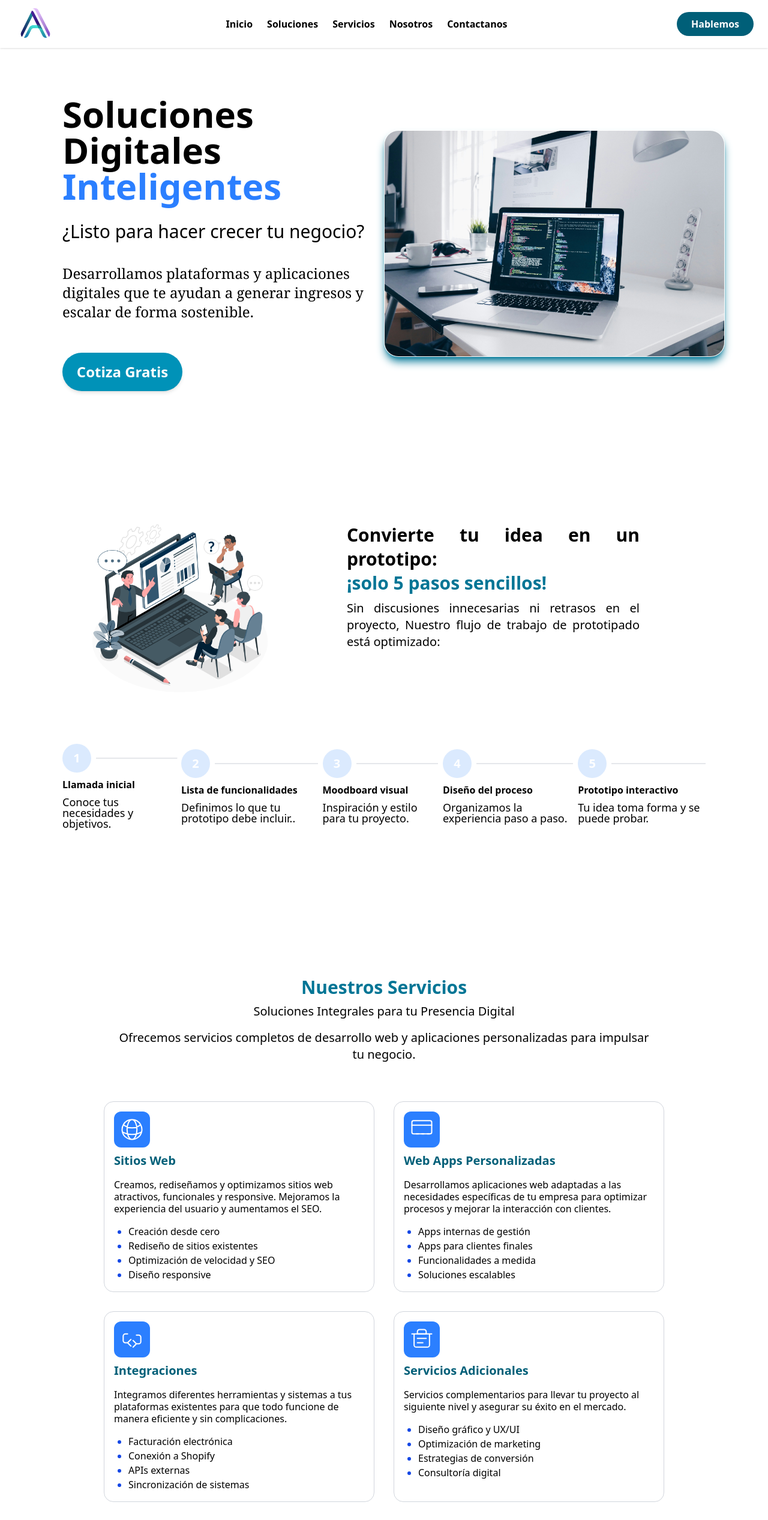
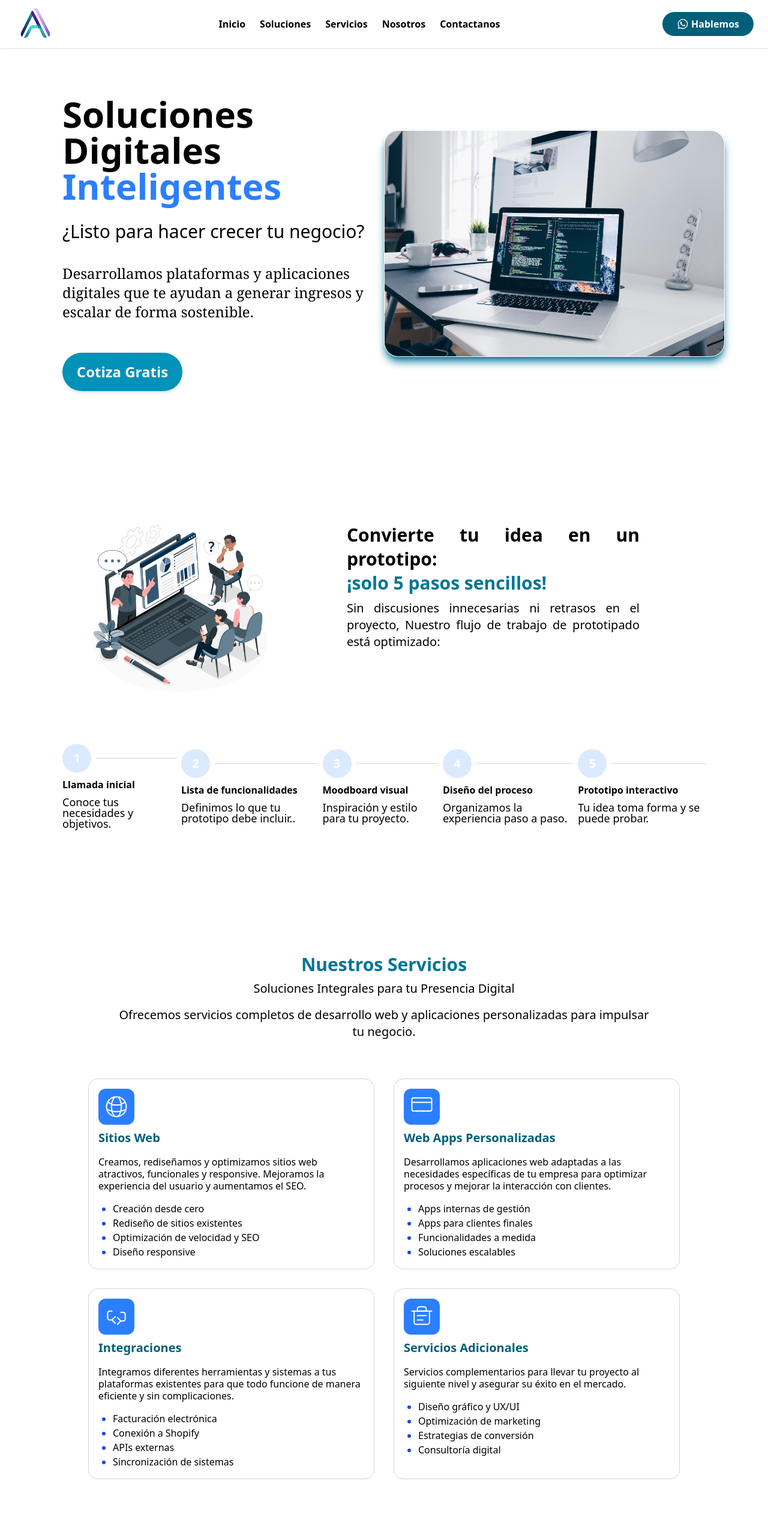
Before and after one commit to johnDev-90/aitera-tech, a Next.js app: page / in a window 1280 px wide. Shown: the top 2534 px of the page at 60% size. Built offline with nearby package versions, Linux system fonts and the light colour scheme.

Commit message:
Feat: Add CTA WhatsApp floating button

```diff
--- a/src/app/components/sections/ContactUs.tsx
+++ b/src/app/components/sections/ContactUs.tsx
@@ -39,6 +39,15 @@ const ContactUs = () => {
         );
       }
     }
+
+    showToast.error("¡Debes llenar todos los campos!", {
+      duration: 4500,
+      progress: true,
+      position: "top-center",
+      transition: "bounceIn",
+      icon: "",
+      sound: true,
+    });
   }
 
   return (
@@ -55,7 +64,7 @@ const ContactUs = () => {
 
       <div className="w-full lg:w-[80%] mx-auto h-screen  lg:grid  lg:grid-cols-2 lg:justify-items-center gap-4">
         <form
-          data-aos="fade-right"
+          data-aos="zoom-in"
           action="#"
           method="POST"
           className="w-full lg:w-[80%] lg:mx-auto p-8 mt-16  font-light"
@@ -87,7 +96,6 @@ const ContactUs = () => {
               </label>
               <div className="mt-2.5">
                 <input
-                  required
                   value={form.email}
                   onChange={(e) => setForm({ ...form, email: e.target.value })}
                   id="email"
@@ -132,7 +140,7 @@ const ContactUs = () => {
         </form>
 
         <div
-          data-aos="fade-left"
+          data-aos="zoom-in"
           className="w-full  sm:h-full  md:flex md:flex-col gap-8 pt-30 font-light text-xl"
         >
           <div className="flex flex-col gap-8">
--- a/src/app/components/sections/Hero.tsx
+++ b/src/app/components/sections/Hero.tsx
@@ -6,7 +6,7 @@ const Hero = () => {
   return (
     <section
       data-aos="fade-up"
-      className="w-full h-full mt-40 lg:grid grid-cols-2 font-sans lg:mt-16 lg:w-full lg:h-full lg:text-6xl flex flex-col justify-center lg:p-12"
+      className="w-full h-full pt-30 lg:grid grid-cols-2 font-sans lg:mt-16 lg:w-full lg:h-full lg:text-6xl flex flex-col justify-center lg:p-12"
       id="home"
     >
       <div className="w-full h-full text-3xl md:text-5xl lg:text-6xl md:flex md:flex-col md:justify-center md:p-8">
--- a/src/app/components/sections/Services.tsx
+++ b/src/app/components/sections/Services.tsx
@@ -3,10 +3,7 @@ import { cardContent } from "../data/serviceCardData";
 
 const Services = () => {
   return (
-    <section
-      id="services"
-      className="pt-200 sm:pt-140 w-full h-full md:pt-80 lg:pt-16 lg:p-8"
-    >
+    <section id="services" className="pt-25 w-full h-full md:pt-80 lg:pt-16">
       <div className="md:p-8 text-lg font-light">
         <h2 className="text-cyan-700 text-center font-semibold text-2xl md:text-3xl">
           Nuestros Servicios
--- a/src/app/components/sections/Solutions.tsx
+++ b/src/app/components/sections/Solutions.tsx
@@ -7,7 +7,7 @@ import { paraghrapText } from "../data/SolutionsData";
 
 const Solutions = () => {
   return (
-    <div data-aos="fade-right" className="w-full h-screen lg:pt-16 ">
+    <div data-aos="fade-right" className="w-full h-full lg:pt-16 ">
       <div
         className="w-full lg:flex lg:justify-center lg:gap-16 lg:items-center"
         id="solutions"
--- a/src/app/components/ui/ButtonCta1.tsx
+++ b/src/app/components/ui/ButtonCta1.tsx
@@ -4,8 +4,27 @@ import Link from "next/link";
 
 const ButtonCta1 = ({ text }: ButtonProps_Type) => {
   return (
-    <Link href={"#contact"}>
-      <button className="hidden md:flex cursor-pointer bg-cyan-800 text-white px-6 py-2 rounded-full font-semibold hover:bg-cyan-700 transition">
+    <Link
+      href={`https://wa.me/${process.env.NEXT_PUBLIC_WHATSAPP}?text=Hola%20quisiera%20más%20información`}
+      target="_blank"
+      rel="noopener noreferrer"
+    >
+      <button className="hidden md:flex cursor-pointer justify-center items-center gap-1 bg-cyan-800 text-white px-6 py-2 rounded-full font-semibold hover:bg-cyan-700 transition">
+        <svg
+          xmlns="http://www.w3.org/2000/svg"
+          viewBox="0 0 24 24"
+          fill="currentColor"
+          stroke="currentColor"
+          strokeWidth={0.00024}
+          className="size-5"
+        >
+          <path d="M2 22L3.41152 16.8691C2.54422 15.3639 2.08876 13.6568 2.09099 11.9196C2.08095 6.44549 6.52644 2 11.99 2C14.6417 2 17.1315 3.02806 19.0062 4.9034C19.9303 5.82266 20.6627 6.91616 21.1611 8.12054C21.6595 9.32492 21.9139 10.6162 21.9096 11.9196C21.9096 17.3832 17.4641 21.8287 12 21.8287C10.3368 21.8287 8.71374 21.4151 7.26204 20.6192L2 22ZM7.49424 18.8349L7.79675 19.0162C9.06649 19.7676 10.5146 20.1644 11.99 20.1654C16.5264 20.1654 20.2263 16.4662 20.2263 11.9291C20.2263 9.73176 19.3696 7.65554 17.8168 6.1034C17.0533 5.33553 16.1453 4.72636 15.1453 4.31101C14.1452 3.89565 13.0728 3.68232 11.99 3.68331C7.44343 3.6839 3.74476 7.38316 3.74476 11.9202C3.74476 13.4724 4.17843 14.995 5.00502 16.3055L5.19645 16.618L4.35982 19.662L7.49483 18.8354L7.49424 18.8349Z" />
+          <path
+            fillRule="evenodd"
+            clipRule="evenodd"
+            d="M9.52024 7.76662C9.33885 7.35303 9.13737 7.34298 8.96603 7.34298C8.81477 7.33294 8.65288 7.33294 8.48154 7.33294C8.32083 7.33294 8.04845 7.39321 7.81684 7.64549C7.58464 7.89719 6.95007 8.49217 6.95007 9.71167C6.95007 10.9318 7.83693 12.1111 7.95805 12.2724C8.07858 12.4337 9.67149 15.0139 12.192 16.0124C14.2883 16.839 14.712 16.6777 15.1657 16.6269C15.6189 16.5767 16.6275 16.0325 16.839 15.4476C17.0405 14.8733 17.0405 14.3693 16.9802 14.2682C16.9199 14.1678 16.748 14.1069 16.5064 13.9758C16.2541 13.8552 15.0446 13.2502 14.813 13.1693C14.5808 13.0889 14.4195 13.0487 14.2582 13.2904C14.0969 13.5427 13.623 14.0969 13.4724 14.2582C13.3306 14.4195 13.1799 14.4396 12.9377 14.3185C12.686 14.1979 11.8895 13.9356 10.9418 13.0889C10.2056 12.4331 9.71167 11.6171 9.56041 11.3755C9.41979 11.1232 9.54032 10.992 9.67149 10.8709C9.78257 10.7604 9.92378 10.579 10.0449 10.4378C10.1654 10.296 10.2056 10.1855 10.2966 10.0242C10.377 9.86292 10.3368 9.71167 10.2765 9.59114C10.2157 9.48006 9.74239 8.25997 9.52024 7.76603V7.76662Z"
+          />
+        </svg>
         {text}
       </button>
     </Link>
--- a/src/app/components/ui/Footer.tsx
+++ b/src/app/components/ui/Footer.tsx
@@ -1,11 +1,11 @@
 import React from "react";
 import Link from "next/link";
-import IconesFooter from "./IconesFooter";
+// import IconesFooter from "./IconesFooter";
 
 const Footer = () => {
   return (
-    <footer className="w-full flex flex-col justify-around items-center mt-55 md:p-8 md:mt-0 md:flex md:flex-col md:justify-center md:gap-8 h-80 bg-gray-100  ">
-      <div className="w-full hidden md:flex justify-center gap-16">
+    <footer className="w-full flex flex-col justify-around items-center pt-20 md:p-8 md:mt-0 md:flex md:flex-col md:justify-center md:gap-8 h-70 bg-gray-50  ">
+      {/* <div className="w-full hidden md:flex justify-center gap-16">
         <Link
           className="hover:text-cyan-700 font-semibold transition-all"
           href={"#inicio"}
@@ -33,7 +33,7 @@ const Footer = () => {
 
       </div>
 
-      <IconesFooter />
+      <IconesFooter /> */}
 
       <div className="w-full flex  justify-center">
         <p className="">© 2024 Aitera Tech. All rights reserved.</p>
--- /dev/null
+++ b/src/app/components/ui/WhatsAppFloating.tsx
@@ -0,0 +1,58 @@
+"use client";
+
+import React from "react";
+
+type Props = {
+  message?: string; // mensaje por defecto (se URI-encodea)
+  size?: number; // tamaño del icono en px
+  className?: string; // clases tailwind extra si quieres
+};
+
+export default function WhatsAppFloating({
+  message = "Hola%20quisiera%20más%20información", // ya URI-encoded por defecto
+  size = 56,
+  className = "",
+}: Props) {
+  // Lee número desde env público
+  const phone = process.env.NEXT_PUBLIC_WHATSAPP ?? "";
+
+  // Si no hay número, no renderizamos nada (evita enlaces rotos)
+  if (!phone) return null;
+
+  // Construye URL segura
+  const href = `https://wa.me/${phone}?text=${message}`;
+
+  return (
+    <a
+      href={href}
+      target="_blank"
+      rel="noopener noreferrer"
+      aria-label="Abrir chat de WhatsApp"
+      className={`fixed right-4 bottom-4 sm:right-6 sm:bottom-6 z-50 flex items-center gap-3 ${className}`}
+    >
+      {/* Botón circular */}
+      <div
+        className="bg-[#25D366] hover:brightness-90 active:scale-95 transition-transform duration-150 shadow-lg rounded-full flex items-center justify-center"
+        style={{ width: size, height: size }}
+      >
+        {/* Icono WhatsApp */}
+        <svg
+          xmlns="http://www.w3.org/2000/svg"
+          viewBox="0 0 24 24"
+          fill="white"
+          width={Math.round(size * 0.55)}
+          height={Math.round(size * 0.55)}
+          aria-hidden="true"
+        >
+          <path d="M20.52 3.48A11.94 11.94 0 0012 0C5.373 0 .02 5.373.02 12.001c0 2.116.554 4.186 1.607 6.015L0 24l6.276-1.613A11.94 11.94 0 0012 24c6.627 0 12-5.373 12-11.999 0-3.195-1.246-6.197-3.48-8.522zM12 21.5c-1.826 0-3.606-.518-5.136-1.49l-.367-.225L4.5 20.5l1.717-2.004-.232-.376A9.453 9.453 0 012.5 12c0-5.247 4.253-9.5 9.5-9.5 5.247 0 9.5 4.253 9.5 9.5S17.247 21.5 12 21.5z" />
+          <path d="M17.18 14.01c-.3-.15-1.78-.88-2.06-.98-.28-.1-.48-.15-.68.15s-.78.98-.95 1.18c-.17.2-.34.22-.63.07-.3-.15-1.27-.47-2.41-1.48-.89-.78-1.49-1.74-1.66-2.04-.17-.29-.02-.44.13-.59.13-.13.3-.34.45-.51.15-.17.19-.28.28-.47.09-.19.04-.36-.02-.5-.06-.14-.68-1.63-.93-2.23-.24-.58-.48-.5-.66-.51-.17 0-.37-.01-.57-.01s-.5.07-.76.36c-.26.29-.99.97-.99 2.37s1.02 2.75 1.16 2.95c.14.22 2.02 3.08 4.9 4.31 3.02 1.27 3.02.85 3.56.8.54-.05 1.78-.72 2.03-1.42.24-.7.24-1.3.17-1.42-.07-.12-.28-.17-.58-.31z" />
+        </svg>
+      </div>
+
+      {/* Etiqueta (solo en pantallas md+) */}
+      <span className="hidden md:inline-block text-white bg-white/90 dark:bg-slate-900/85 px-4 py-2 rounded-full text-sm shadow-sm border border-white/40 dark:border-transparent">
+        Chatear por WhatsApp
+      </span>
+    </a>
+  );
+}
--- a/src/app/layout.tsx
+++ b/src/app/layout.tsx
@@ -2,6 +2,7 @@ import type { Metadata } from "next";
 import "./globals.css";
 import { DM_Sans, Crimson_Text } from "next/font/google";
 import AOSprovider from "./components/AOSprovider";
+import WhatsAppFloating from "./components/ui/WhatsAppFloating";
 
 const dmSans = DM_Sans({
   subsets: ["latin"],
@@ -35,6 +36,7 @@ export default function RootLayout({
         className={`${dmSans.variable} ${crimsonText.variable} antialiased overflow-x-hidden`}
       >
         <AOSprovider>{children}</AOSprovider>
+        <WhatsAppFloating />
       </body>
     </html>
   );
--- a/src/app/page.tsx
+++ b/src/app/page.tsx
@@ -24,6 +24,7 @@ export default function Home() {
         <Solutions />
 
         <Services />
+
         <AboutUs />
 
         <ContactUs />
```
